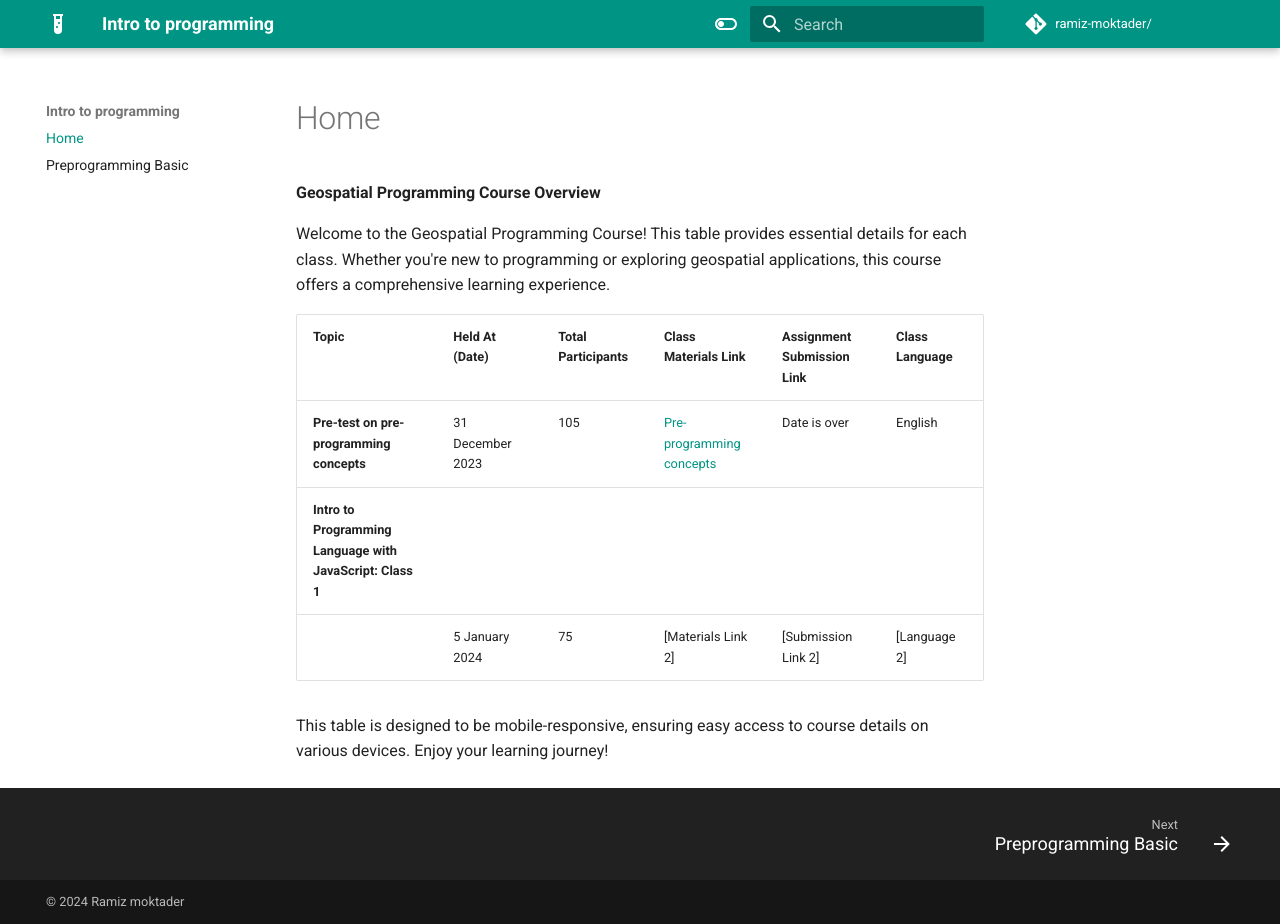
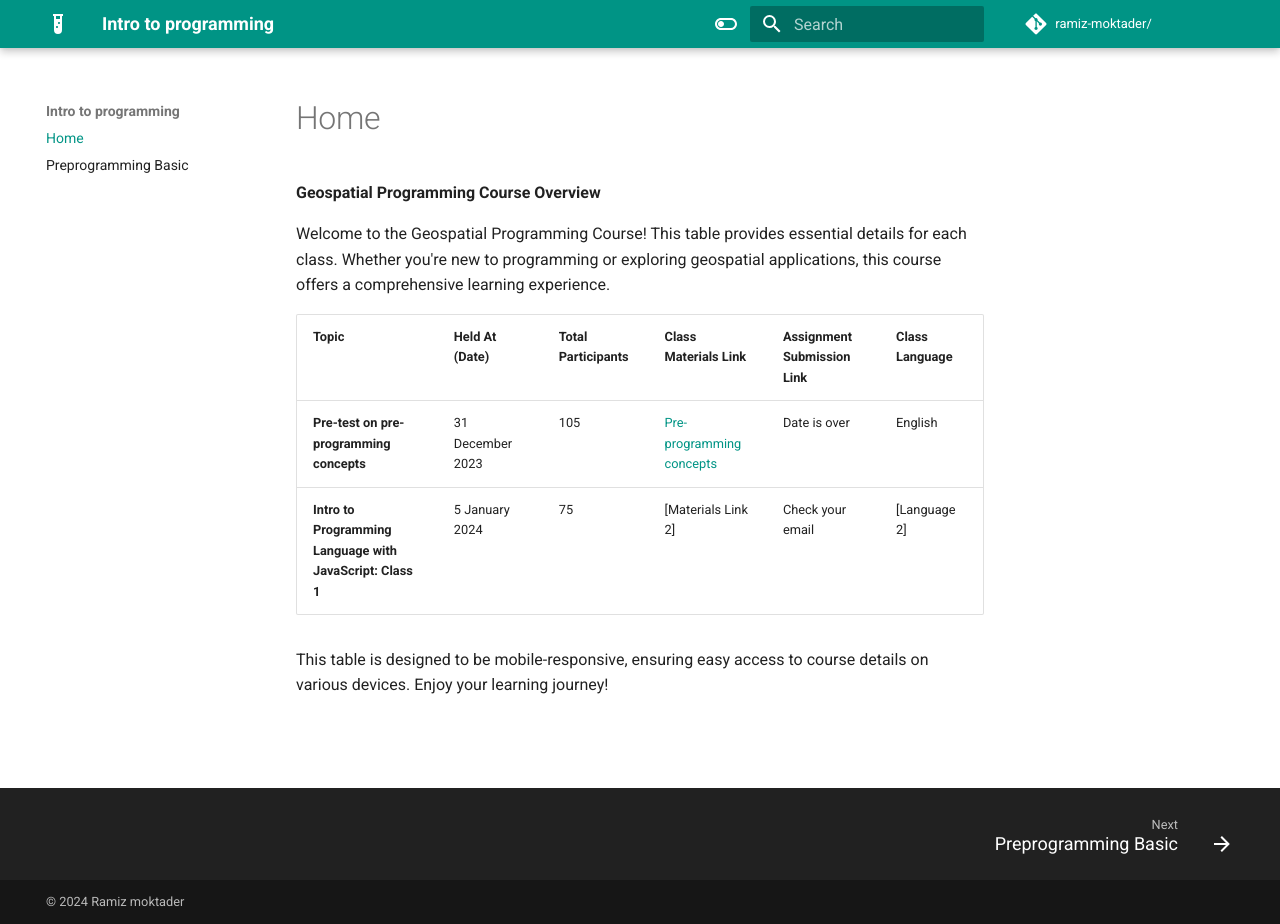
Before and after one commit to ramiz-moktader/geospatial-programming-course, an MkDocs documentation site: the page built from docs/index.md, in a window 1280 px wide and 924 px high. Built offline with MkDocs 1.6.1 and Material for MkDocs 9.7.7, drawn with Linux system fonts in a browser that asks for light colours.

Commit message:
table changed

```diff
--- a/docs/index.md
+++ b/docs/index.md
@@ -5,8 +5,7 @@ Welcome to the Geospatial Programming Course! This table provides essential deta
 
 | Topic                                | Held At (Date)      | Total Participants | Class Materials Link                                  | Assignment Submission Link | Class Language |
 | ------------------------------------ | -------------------- | ------------------- | ------------------------------------------------------ | -------------------------- | --------------- |
-| **Pre-test on pre-programming concepts** | 31 December 2023    | 105                 | [Pre-programming concepts](https://ramiz-moktader.github.io/testing-mkdocs/pre-prog-basic/)          | Date is over     | English         |
-| **Intro to Programming Language with JavaScript: Class 1**
-|                    | 5 January 2024           | 75   | [Materials Link 2]                                    | [Submission Link 2]       | [Language 2]     |
+| **Pre-test on pre-programming concepts** | 31 December 2023    | 105                 | [Pre-programming concepts](https://ramiz-moktader.github.io/geospatial-programming-course/pre-prog-basic/)          | Date is over     | English         |
+| **Intro to Programming Language with JavaScript: Class 1**| 5 January 2024           | 75   | [Materials Link 2]                                    | Check your email     | [Language 2]     |
 
 This table is designed to be mobile-responsive, ensuring easy access to course details on various devices. Enjoy your learning journey!
```
Also changed, not shown: README.md (+1 -1 lines), 1 other file.
